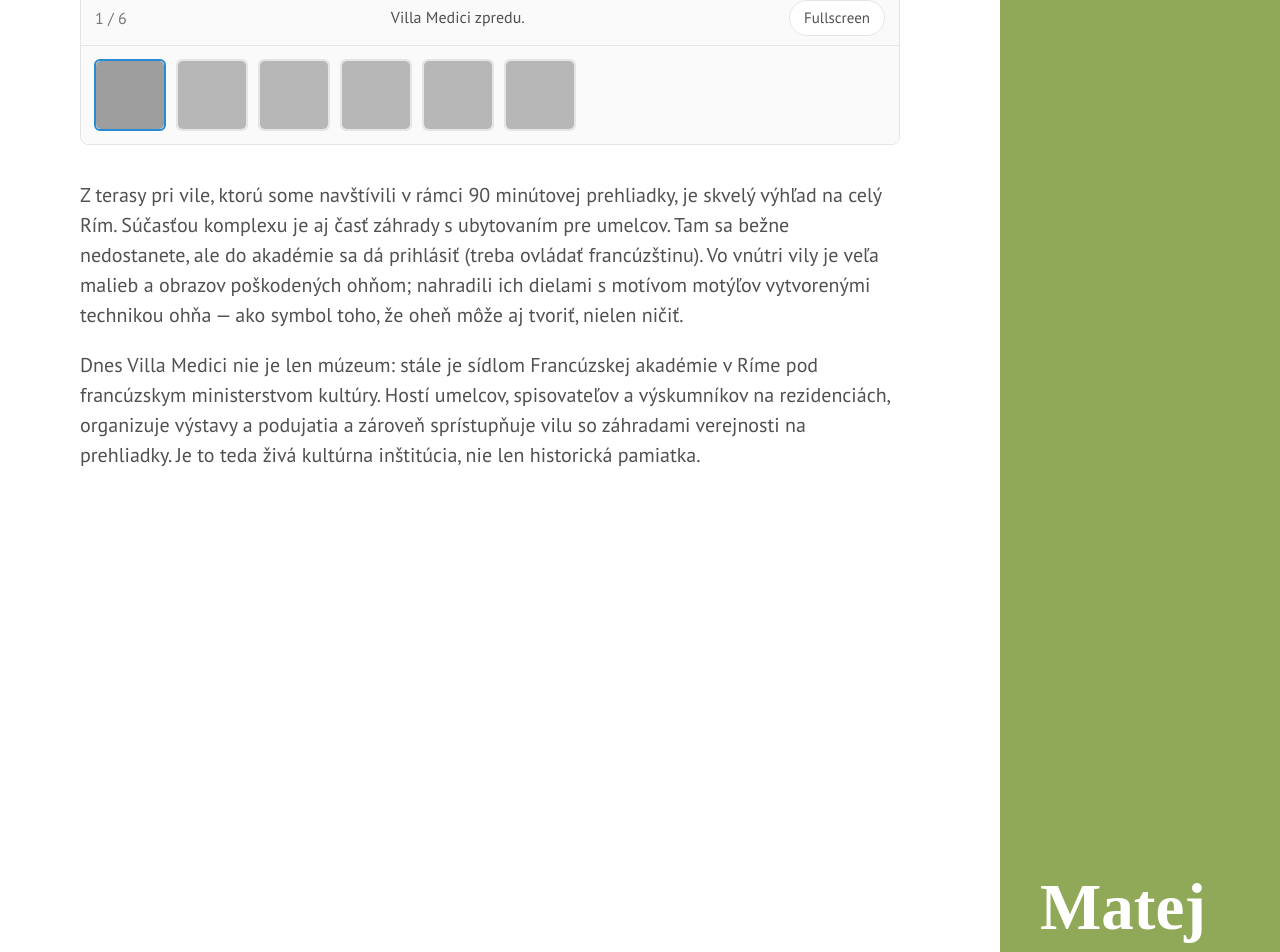
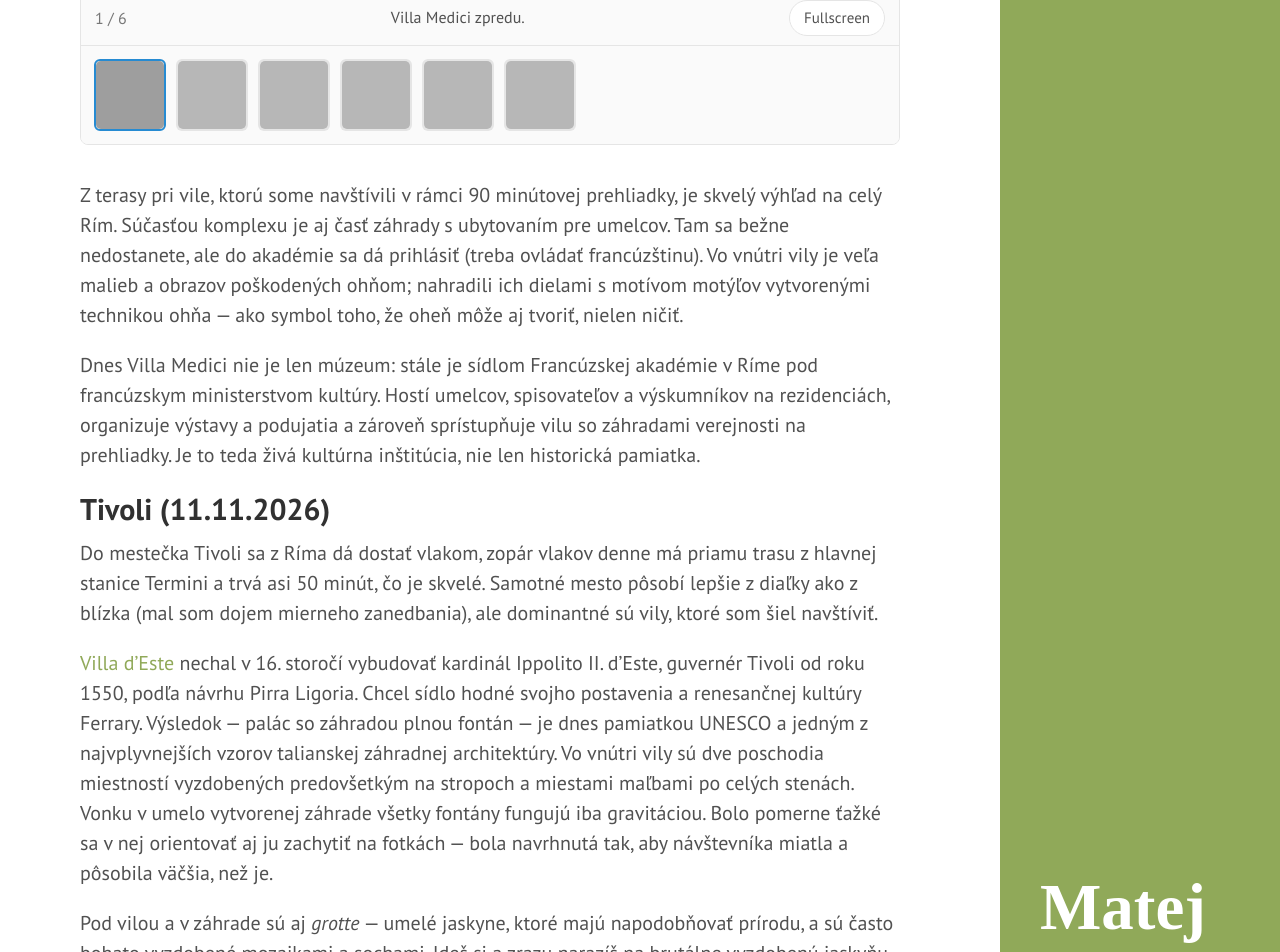
Before and after one commit to xtrojak/xtrojak.github.io, a Jekyll site: the page built from _posts/2026-11-01-rome.md, in a window 1280 px wide and 1400 px high, scrolled down 9386 px. Shown: the top 952 px of the window. Built offline with Jekyll 4.4.1, drawn with Linux system fonts in a browser that asks for light colours; some web fonts are replaced; a style sheet for code colours, icons or effects is not loaded; some of the changed text lies outside the part shown; grey boxes are pictures that could not be loaded.

Commit message:
Rome: Tivoli

```diff
--- a/_posts/2026-11-01-rome.md
+++ b/_posts/2026-11-01-rome.md
@@ -130,4 +130,25 @@
 
 Dnes Villa Medici nie je len múzeum: stále je sídlom Francúzskej akadémie v Ríme pod francúzskym ministerstvom kultúry. Hostí umelcov, spisovateľov a výskumníkov na rezidenciách, organizuje výstavy a podujatia a zároveň sprístupňuje vilu so záhradami verejnosti na prehliadky. Je to teda živá kultúrna inštitúcia, nie len historická pamiatka.
 
+## Tivoli (11.11.2026)
+
+Do mestečka Tivoli sa z Ríma dá dostať vlakom, zopár vlakov denne má priamu trasu z hlavnej stanice Termini a trvá asi 50 minút, čo je skvelé. Samotné mesto pôsobí lepšie z diaľky ako z blízka (mal som dojem mierneho zanedbania), ale dominantné sú vily, ktoré som šiel navštíviť.
+
+[Villa d’Este](https://whc.unesco.org/en/list/1025) nechal v 16. storočí vybudovať kardinál Ippolito II. d’Este, guvernér Tivoli od roku 1550, podľa návrhu Pirra Ligoria. Chcel sídlo hodné svojho postavenia a renesančnej kultúry Ferrary. Výsledok — palác so záhradou plnou fontán — je dnes pamiatkou UNESCO a jedným z najvplyvnejších vzorov talianskej záhradnej architektúry. Vo vnútri vily sú dve poschodia miestností vyzdobených predovšetkým na stropoch a miestami maľbami po celých stenách. Vonku v umelo vytvorenej záhrade všetky fontány fungujú iba gravitáciou. Bolo pomerne ťažké sa v nej orientovať aj ju zachytiť na fotkách — bola navrhnutá tak, aby návštevníka miatla a pôsobila väčšia, než je.
+
+Pod vilou a v záhrade sú aj *grotte* — umelé jaskyne, ktoré majú napodobňovať prírodu, a sú často bohato vyzdobené mozaikami a sochami. Ideš si a zrazu narazíš na brutálne vyzdobenú jaskyňu. Jedna bola skrytá hneď pod vilou a dostupná iba chodníkom, ktorým možno mnoho ľudí ani neprejde.
+
+<div class="photo-gallery">
+  <img src="https://lh3.googleusercontent.com/pw/AP1GczPb50taoniBOPyuML4KWAsv_NSl5IiYC38OT3nC88ZgIko7mD9GKhA-1O7GEy_4QesYiV3iZIe8MAGyJkAeHFsqJedfo6EyBy4rzC2xWibA-E6WUznqXNkzqxmf0Clhzz1nANu1kCP-XHu0kARDAVElJQ=w3600-h2026-s-no" alt="Tivoli — výhľad z vlaku" data-caption="Pohľad z vlaku blížiaceho sa do mestečka Tivoli.">
+  <img src="https://lh3.googleusercontent.com/pw/AP1GczOu9TyigEmvZr9HlfjlEH4AtrMh8xuA7XiT7dPK0hJIidlyny7WwZ5hISLozi4Mk4VtKlNFxqRadVyclL8YFLlJzBxW-P_ODy0dJPylguaGoJd8uSeJIEEQ8oqMl6jkKPB11SkRsFoQsua4kmwJc3HC2g=w1144-h2034-s-no" alt="Villa d'Este — interiér" data-caption="Interiér vily d’Este.">
+  <img src="https://lh3.googleusercontent.com/pw/AP1GczP6-Xn0GxX19ODUsk5XrUFD3cwNdiLyrpCDHv9Hx45GokCX1m2cwPwYSwRTT2yWolE8quKqWKdcn7o6AOIUk_fWhTh55r_MUGd-c6oNJsTw3xyzfVrHfsGRMxlSppY5TAqns8jqIQUv5XGwiRyxKP_-oA=w3600-h2026-s-no" alt="Villa d'Este — park a fontány" data-caption="Park vily d’Este s fontánami a rybníkmi.">
+  <img src="https://lh3.googleusercontent.com/pw/AP1GczPHZki_DmXVdjd0Lmp-rXmBl_MI2hoYqqiDWIMntcUxaK2obtdafA3ByzSx_yiXrjaLQA7t4iMB30QuGUcquj0LAl9Yr2d-ctMCvRsfgsFcoRioceGjJYy0uaQt0vNxNGLu5PWEx0G089BxoCsBRwikEg=w3600-h2026-s-no" alt="Villa Gregoriana — park" data-caption="Park vily Gregoriana.">
+  <img src="https://lh3.googleusercontent.com/pw/AP1GczMa-j0nVt1592GU_GlqtBeW1odiVzQgoTDUSK4nOraxGZAbFJqYPmkJwVcYRybYLzDkFrEZtww_aX2xE7Vm8DSPSRIOxkpuAAlQNQDN85SE0mAnZITvLHAXlKX3i_bhveeoBSqoZcrPtt2No6cyZNJEcw=w1144-h2034-s-no" alt="Villa Gregoriana — chodníky" data-caption="Chodníky po parku vily Gregoriana.">
+  <img src="https://lh3.googleusercontent.com/pw/AP1GczPHtviO7oVrESdcKh0V_dWEf6YdafWEZcqnAx7ZyNvBQPDvjeSo_oky_BGm-9ou4x33Bq7kGI9607PhxjlQECgatPMakEZ98h-CidCFckKGWG-epVxLOk0DBKu9HxrC6GSAIAs62GUaWnmoJuljiiTwoQ=w1144-h2034-s-no" alt="Villa Gregoriana — vodopád" data-caption="Vodopád na spodu údolia parku vily Gregoriana.">
+</div>
+
+[Villa Gregoriana](https://visittivoli.it/en/tourist-site/villa-gregoriana/) je neskutočná serpentína plná vody a dych vyrážajúcich výhľadov. Po katastrofálnej povodni Aniene v roku 1826 dal pápež Gregor XVI. rieku v rokoch 1832–1835 odkloniť dvojicou *cunicoli gregoriani* — tunelov cez Monte Catillo. Vznikla tak umelá *Cascata Grande* a v starom koryte romantický park. Pekná kamenná strmá stena plná otvorov je pozostatok pôvodného vodopádu. Samotná vila je dnes už len zrúcanina (nad antickými základmi vily Manlia Vopisca), kedysi bola dominantná a park bol jej súčasťou. Pri vodopáde a v jaskyniach bolo úplne chladno, až taký šok počas relatívne teplého dňa. Voda z Aniene zásobuje Rím pitnou vodou a poháňa aj vodnú elektráreň. Na dne úzkeho údolia sa vrátila viac pôvodná fauna a flóra, vyššie rastú skôr rastliny umelo vysadené v záhrade vily.
+
+Nad roklinou stojí aj *Tempio della Sibilla* (vedľa okrúhleho chrámu často nazývaného Vestinho). Podľa legendy tu sídlila tiburtínska Sibyla *Albunea*, ktorá cisárovi Augustovi ukázala víziu Panny s Dieťaťom a predpovedala príchod Krista — príbeh, ktorý v stredoveku prepojil pohanský Rím s kresťanstvom. Chrámy na akropole sú dodnes symbolom Tivoli.
+
 <script src="{{ "/public/js/photo-gallery.js" | relative_url }}"></script>
```
